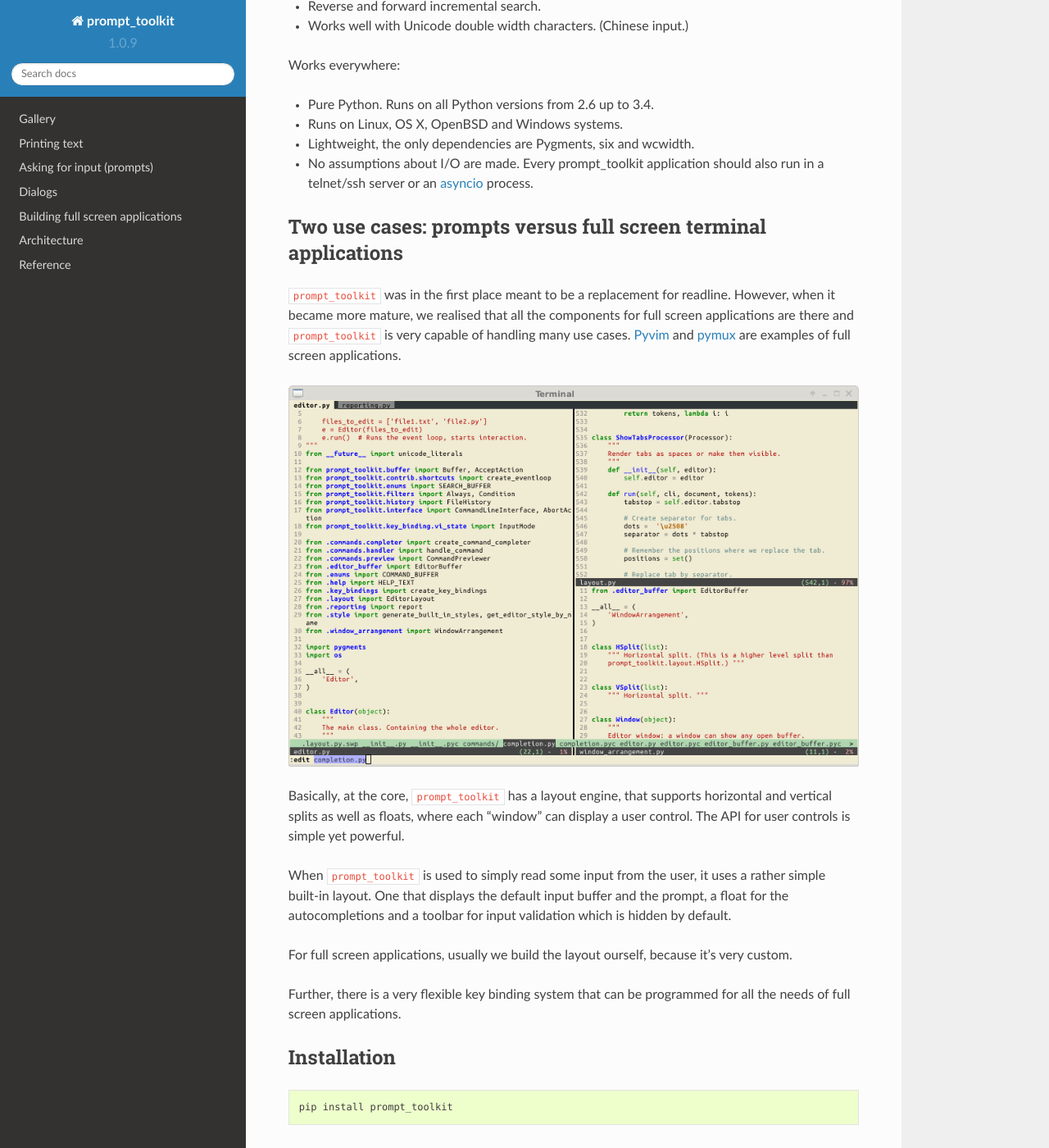
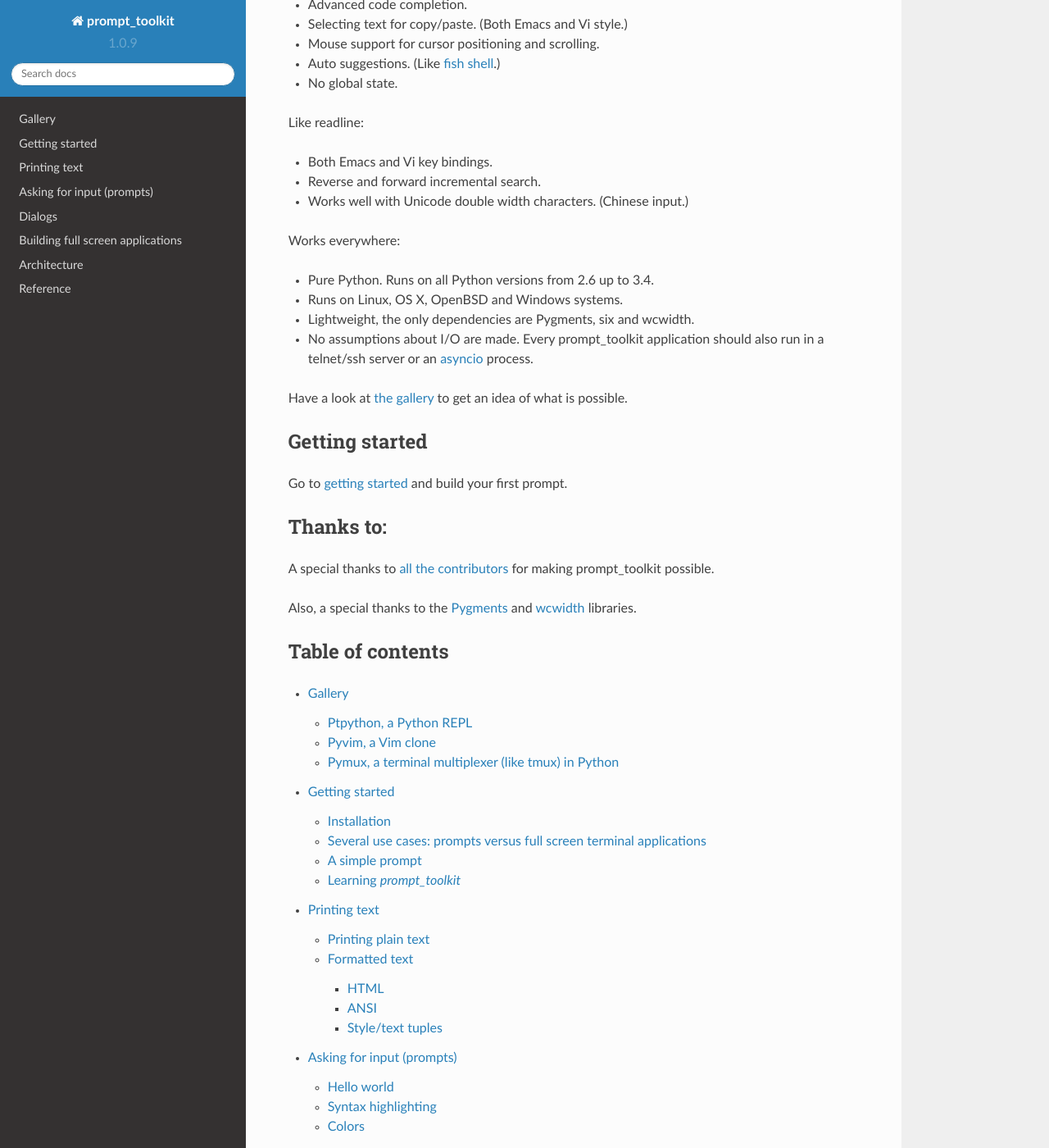
Before and after one commit to dbcli/pgcli, a Sphinx documentation site: the page built from docs/index.rst, in a window 1280 px wide and 1400 px high, scrolled down 596 px. Shown: the whole window at 82% size. Built offline with Sphinx 7.4.7 and the Read the Docs theme 2.0.0, drawn with Linux system fonts in a browser that asks for light colours; some of the changed text lies outside the part shown.

Commit message:
Improving the documentation.

```diff
--- a/docs/index.rst
+++ b/docs/index.rst
@@ -1,13 +1,15 @@
 Python Prompt Toolkit
 =====================
 
-`prompt_toolkit` is a library for building powerful interactive command lines
+`prompt_toolkit` is a library for building powerful interactive command line
 and terminal applications in Python.
 
 
-It can be a pure Python replacement for `GNU readline
-<http://cnswww.cns.cwru.edu/php/chet/readline/rltop.html>`_, but it can be much
-more than that.
+It can be a very advanced pure Python replacement for `GNU readline
+<http://cnswww.cns.cwru.edu/php/chet/readline/rltop.html>`_, but it can also be
+used for building full screen applications.
+
+.. image:: images/ptpython.png
 
 Some features:
 
@@ -34,73 +36,18 @@
   also run in a telnet/ssh server or an `asyncio
   <https://docs.python.org/3/library/asyncio.html>`_ process.
 
-
-Two use cases: prompts versus full screen terminal applications
----------------------------------------------------------------
-
-``prompt_toolkit`` was in the first place meant to be a replacement for
-readline. However, when it became more mature, we realised that all the
-components for full screen applications are there and ``prompt_toolkit`` is
-very capable of handling many use cases. `Pyvim
-<http://github.com/jonathanslenders/pyvim>`_ and `pymux
-<http://github.com/jonathanslenders/pymux>`_ are examples of full screen
-applications.
-
-.. image:: images/pyvim.png
-
-Basically, at the core, ``prompt_toolkit`` has a layout engine, that supports
-horizontal and vertical splits as well as floats, where each "window" can
-display a user control. The API for user controls is simple yet powerful.
-
-When ``prompt_toolkit`` is used to simply read some input from the user, it
-uses a rather simple built-in layout. One that displays the default input
-buffer and the prompt, a float for the autocompletions and a toolbar for input
-validation which is hidden by default.
-
-For full screen applications, usually we build the layout ourself, because it's
-very custom.
-
-Further, there is a very flexible key binding system that can be programmed for
-all the needs of full screen applications.
-
-
-Installation
-------------
-
-::
-
-    pip install prompt_toolkit
-
-For Conda, do:
-
-::
-
-    conda install -c https://conda.anaconda.org/conda-forge prompt_toolkit
-
+Have a look at :ref:`the gallery <gallery>` to get an idea of what is possible.
 
 Getting started
 ---------------
 
-The following snippet is the most simple example, it uses the
-:func:`~prompt_toolkit.prompt` function to asks the user for input
-and returns the text. Just like ``(raw_)input``.
-
-.. code:: python
-
-    from __future__ import unicode_literals
-    from prompt_toolkit import prompt
-
-    text = prompt('Give me some input: ')
-    print('You said: %s' % text)
-
-For more information, start reading the :ref:`building prompts
-<building_prompts>` section.
+Go to :ref:`getting started <getting_started>` and build your first prompt.
 
 
 Thanks to:
 ----------
 
-Thanks to `all the contributors
+A special thanks to `all the contributors
 <https://github.com/jonathanslenders/python-prompt-toolkit/graphs/contributors>`_
 for making prompt_toolkit possible.
 
@@ -115,8 +62,9 @@
    :maxdepth: 3
 
    pages/gallery
+   pages/getting_started
    pages/printing_text
-   pages/building_prompts
+   pages/asking_for_input
    pages/dialogs
    pages/full_screen_apps
    pages/architecture
--- a/docs/pages/dialogs.rst
+++ b/docs/pages/dialogs.rst
@@ -1,4 +1,4 @@
-.. _building_prompts:
+.. _dialogs:
 
 Dialogs
 =======
```
Also changed, not shown: docs/pages/asking_for_input.rst (renamed from docs/pages/building_prompts.rst, +9 -9 lines), docs/pages/getting_started.rst (added, +82 -0 lines), docs/pages/printing_text.rst (+17 -12 lines), docs/pages/reference.rst (+29 -2 lines), 1 other file.
